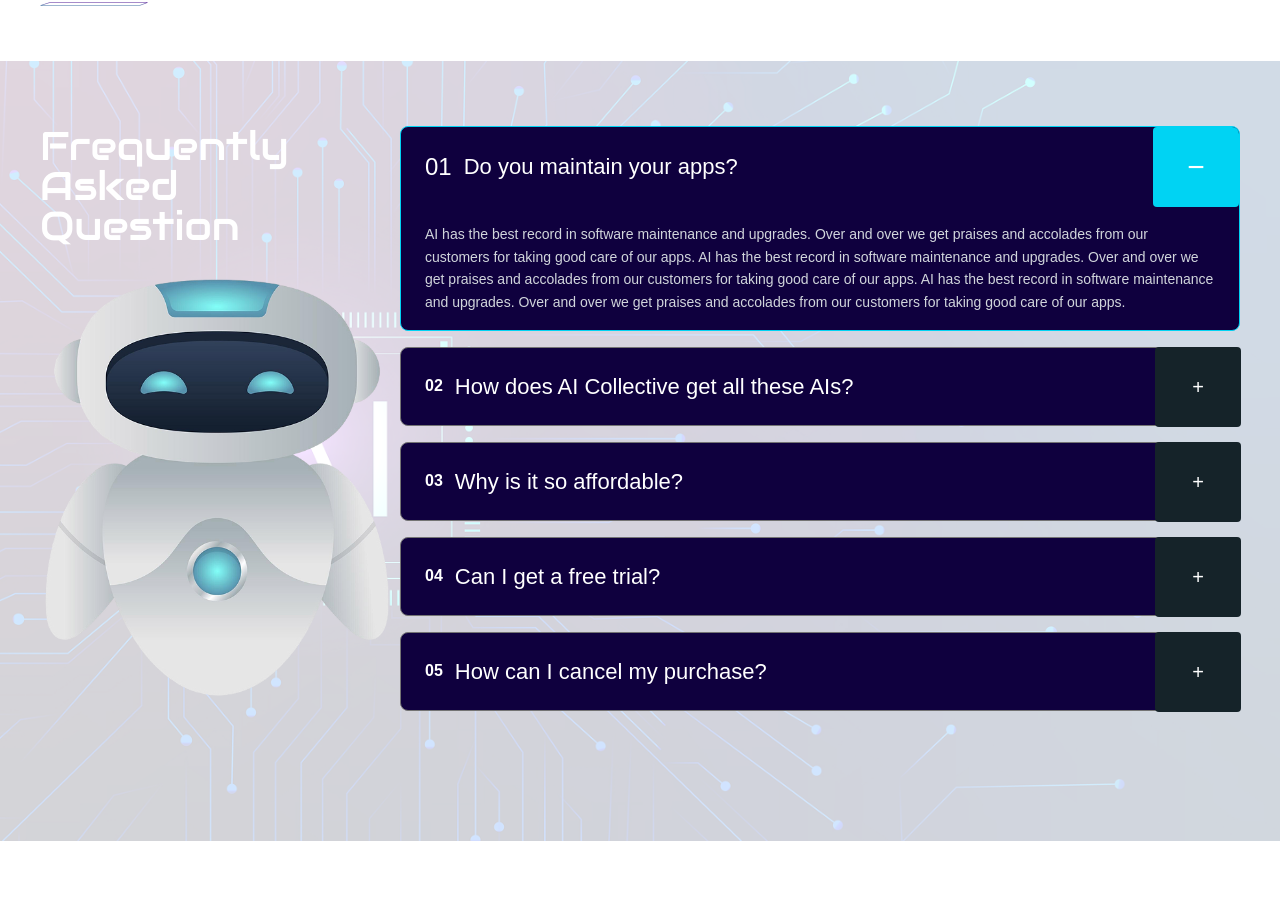
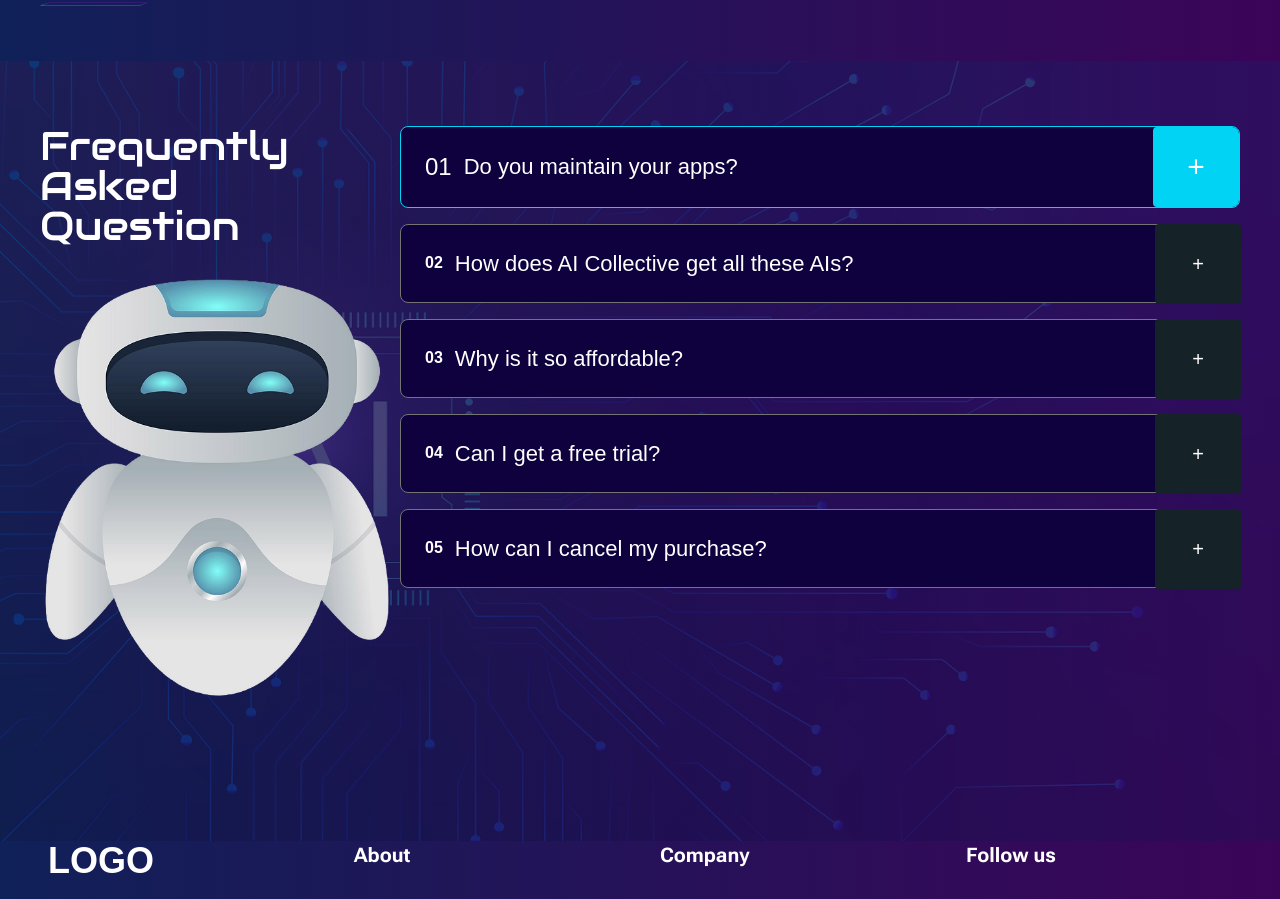
Before and after one commit to YashMind/Frontend, a Next.js app: page /home in a window 1280 px wide. Shown: the part 4938-5837 px from the top of the page. Built offline with nearby package versions, Linux system fonts and the light colour scheme; no server answers.

Commit message:
updated chatbot page

```diff
--- a/src/components/Home/faqSection/faqSection.tsx
+++ b/src/components/Home/faqSection/faqSection.tsx
@@ -1,6 +1,7 @@
-import React from "react";
+import React, { useState } from "react";
 
 const FaqSection = () => {
+  const [openContent, setOpenContent] = useState(false);
   return (
     <div className="faq mt-[110px]">
       <div className="container mb-[55px] ">
@@ -59,21 +60,26 @@ const FaqSection = () => {
                           Do you maintain your apps?
                         </h3>
                       </div>
-                      <button className="text-white bg-cyan-400 w-[86px] h-[80px] flex items-center justify-center rounded-sm text-3xl">
-                        −
+                      <button
+                        className="text-white bg-cyan-400 w-[86px] h-[80px] flex items-center justify-center rounded-sm text-3xl"
+                        onClick={() => setOpenContent(!openContent)}
+                      >
+                        {openContent ? "-" : "+"}
                       </button>
                     </div>
-                    <div className="px-6 py-4 text-sm leading-relaxed text-gray-300">
-                      AI has the best record in software maintenance and
-                      upgrades. Over and over we get praises and accolades from
-                      our customers for taking good care of our apps. AI has the
-                      best record in software maintenance and upgrades. Over and
-                      over we get praises and accolades from our customers for
-                      taking good care of our apps. AI has the best record in
-                      software maintenance and upgrades. Over and over we get
-                      praises and accolades from our customers for taking good
-                      care of our apps.
-                    </div>
+                    {openContent ? (
+                      <div className="px-6 py-4 text-sm leading-relaxed text-gray-300">
+                        AI has the best record in software maintenance and
+                        upgrades. Over and over we get praises and accolades
+                        from our customers for taking good care of our apps. AI
+                        has the best record in software maintenance and
+                        upgrades. Over and over we get praises and accolades
+                        from our customers for taking good care of our apps. AI
+                        has the best record in software maintenance and
+                        upgrades. Over and over we get praises and accolades
+                        from our customers for taking good care of our apps.
+                      </div>
+                    ) : null}
                   </div>
 
                   {/* Accordion Item 2 */}
```
Also changed, not shown: src/components/Home/home.tsx (+2 -37 lines).
